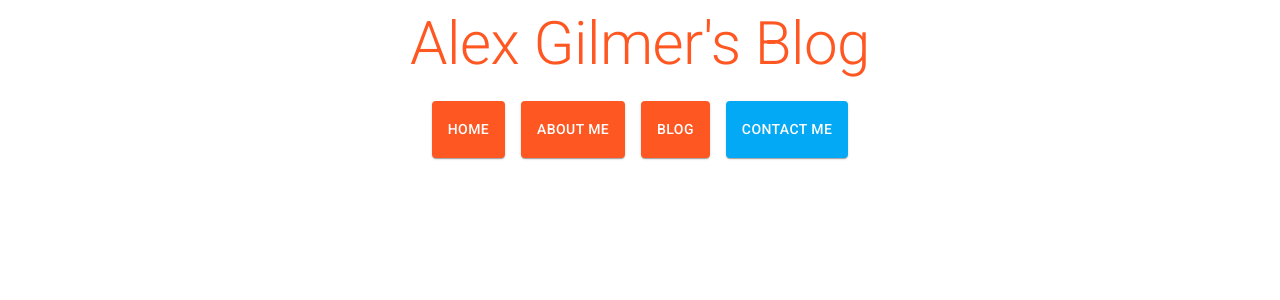
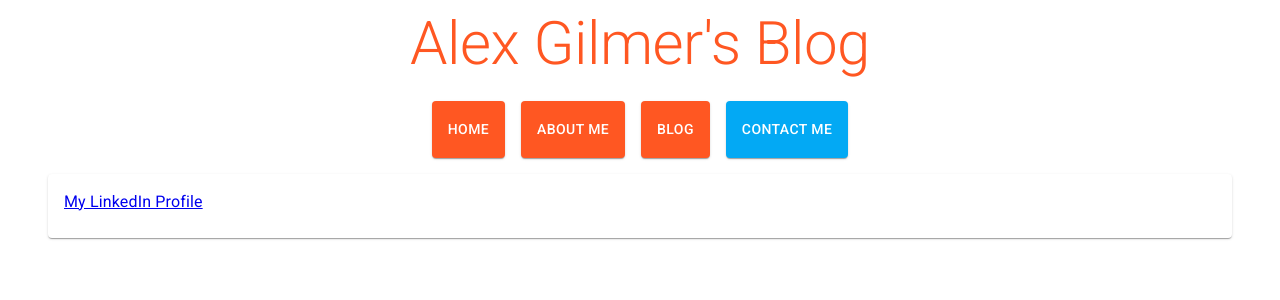
Before and after one commit to alexgilmer/technical-writing-blog, a React (Create React App) app: page /contact in a window 1280 px wide. Shown: the top 300 px of the page. Built offline with nearby package versions, Linux system fonts and the light colour scheme.

Commit message:
Set up Contact Page It's only the LinkedIn profile page right now.

```diff
--- a/src/App.js
+++ b/src/App.js
@@ -3,6 +3,7 @@ import { Switch, Route } from "react-router-dom";
 import PageAbout from "./components/PageAbout";
 import PageHome from "./components/PageHome";
 import PageBlog from "./components/PageBlog";
+import PageContact from "./components/PageContact";
 
 function App() {
   return (
@@ -25,6 +26,7 @@ function App() {
 
         <Route path="/contact">
           <Header active="contact" />
+          <PageContact />
         </Route>
       </Switch>
     </>
--- a/src/components/PageContact.jsx
+++ b/src/components/PageContact.jsx
@@ -0,0 +1,23 @@
+import { Container, Card, CardContent, Typography } from "@material-ui/core";
+import { makeStyles } from "@material-ui/core";
+
+const useStyles = makeStyles((theme) => ({
+  linkCardStyles: { margin: "1rem" },
+}));
+const PageContact = (props) => {
+  const classes = useStyles();
+
+  return (
+    <Container>
+      <Card className={classes.linkCardStyles}>
+        <CardContent>
+          <a href="https://www.linkedin.com/in/alex-gilmer-4bb6b6210">
+            <Typography variant="body1">My LinkedIn Profile</Typography>
+          </a>
+        </CardContent>
+      </Card>
+    </Container>
+  );
+};
+
+export default PageContact;
```
